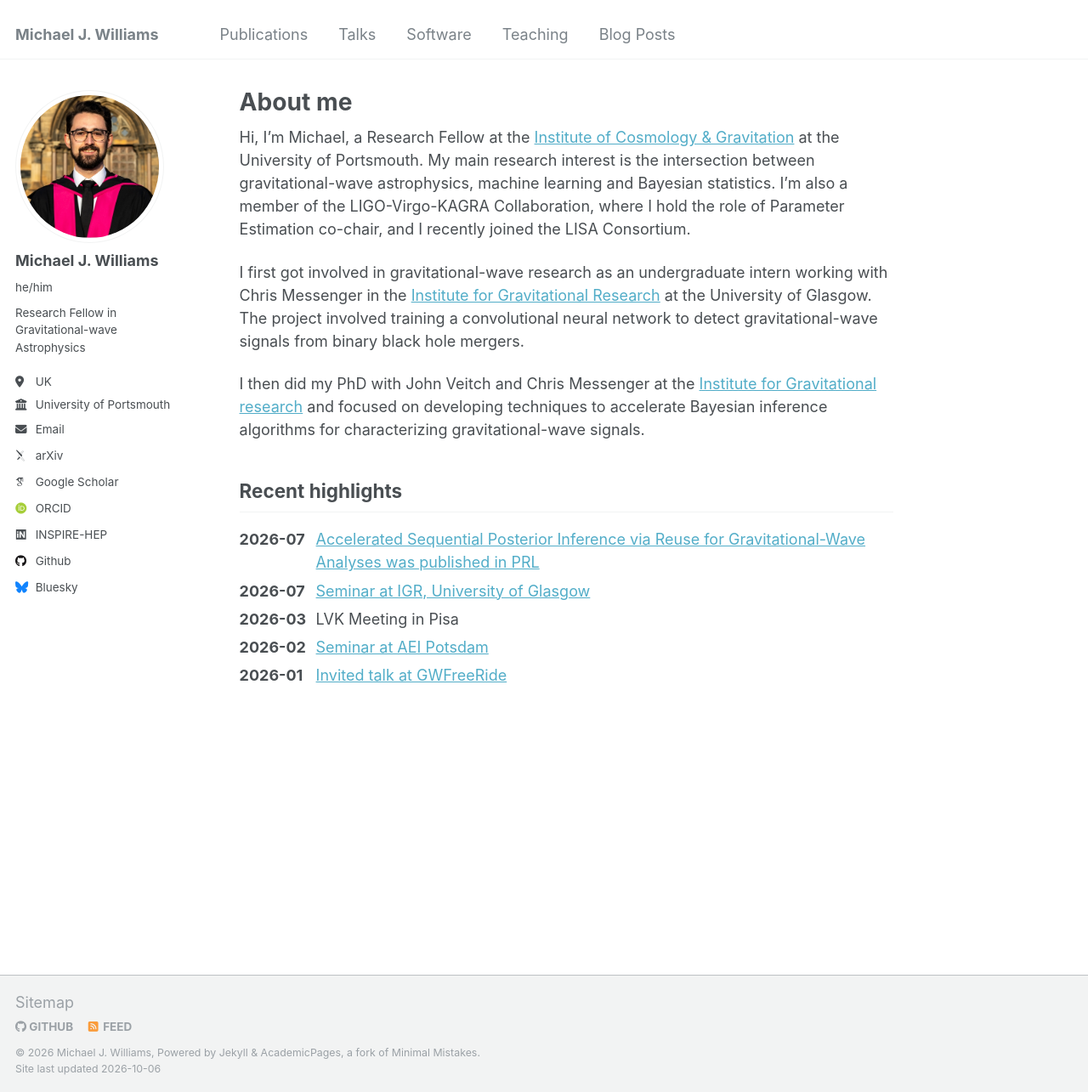
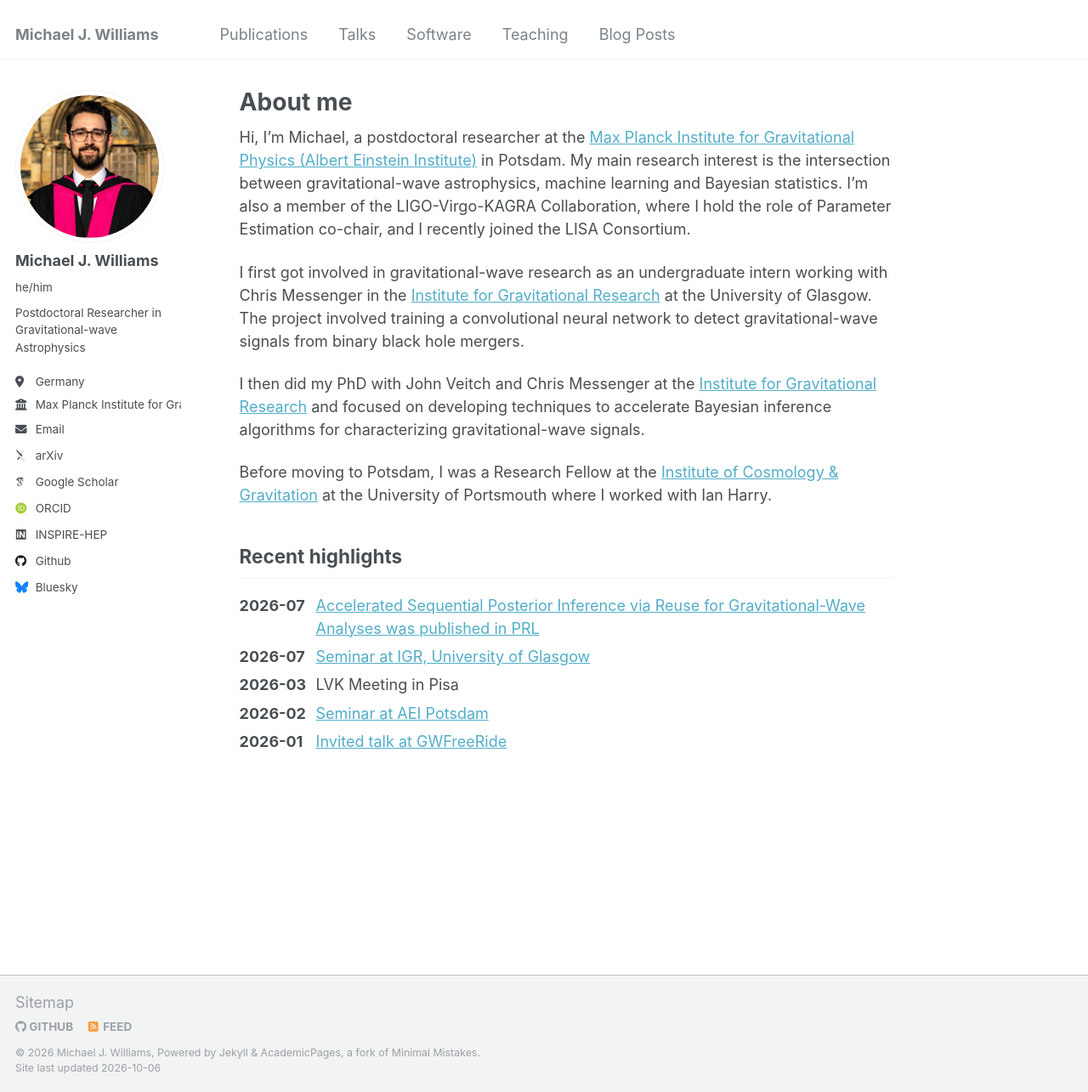
Before and after one commit to mj-will/mj-will.github.io, a Jekyll site: the page built from _pages/about.md, in a window 1280 px wide and 1285 px high. Shown: the whole window at 85% size. Built offline with Jekyll 4.4.1, drawn with Linux system fonts in a browser that asks for light colours; some web fonts are replaced.

Commit message:
update bio

```diff
--- a/_config.yml
+++ b/_config.yml
@@ -11,7 +11,7 @@ locale                   : "en-UK"
 title                    : "Michael J. Williams"
 title_separator          : "-"
 name                     : &name "Michael J. Williams"
-description              : &description "Research Fellow in Gravitational-wave Astrophysics"
+description              : &description "Postdoctoral Researcher in Gravitational-wave Astrophysics"
 url                      : https://michaeljwilliams.me/ # the base hostname & protocol for your site e.g. "https://mmistakes.github.io"
 baseurl                  : "" # the subpath of your site, e.g. "/blog"
 repository               : "https://michaeljwilliams.me/"
@@ -24,11 +24,11 @@ author:
   avatar           : "profile.jpg"
   name             : "Michael J. Williams"
   pronouns         : "he/him"
-  bio              : "Research Fellow in Gravitational-wave Astrophysics"
-  location         : "UK"
-  employer         : "University of Portsmouth"
+  bio              : "Postdoctoral Researcher in Gravitational-wave Astrophysics"
+  location         : "Germany"
+  employer         : "Max Planck Institute for Gravitational Physics (Albert Einstein Institute)"
   uri              : # URL
-  email            : "michael.williams3@port.ac.uk"
+  email            : "michael.j.williams@aei.mpg.de"
 
   # Academic websites
   arxiv            : "https://arxiv.org/a/williams_m_4.html"
@@ -157,6 +157,7 @@ include:
   - _pages
   - files
 exclude:
+  - _pages/cv.md
   - "*.sublime-project"
   - "*.sublime-workspace"
   - .asset-cache
--- a/_data/authors.yml
+++ b/_data/authors.yml
@@ -3,8 +3,8 @@
 Michael Williams:
   name        : "Michael J. Williams"
   uri         : "https://michaeljwilliams.me/"
-  email       : "michael.williams3@port.ac.uk"
-  bio         : "Research Fellow in Gravitational-wave Astrophysics"
+  email       : "michael.j.williams@aei.mpg.de"
+  bio         : "Postdoctoral Researcher in Gravitational-wave Astrophysics"
   avatar      : "profile.jpg"
   twitter     : # URL
   google_plus : # URL
--- a/_pages/about.md
+++ b/_pages/about.md
@@ -7,7 +7,7 @@ redirect_from:
   - /about.html
 ---
 
-Hi, I'm Michael, a Research Fellow at the [Institute of Cosmology & Gravitation][icg] at the University of Portsmouth.
+Hi, I'm Michael, a postdoctoral researcher at the [Max Planck Institute for Gravitational Physics (Albert Einstein Institute)][aei] in Potsdam.
 My main research interest is the intersection between gravitational-wave astrophysics, machine learning and Bayesian statistics.
 I'm also a member of the LIGO-Virgo-KAGRA Collaboration, where I hold the role of Parameter Estimation co-chair, and I recently
 joined the LISA Consortium.
@@ -17,9 +17,12 @@ Chris Messenger in the [Institute for Gravitational Research][igr] at the Univer
 The project involved training a convolutional neural network to detect gravitational-wave
 signals from binary black hole mergers.
 
-I then did my PhD with John Veitch and Chris Messenger at the [Institute for Gravitational research][igr]
+I then did my PhD with John Veitch and Chris Messenger at the [Institute for Gravitational Research][igr]
 and focused on developing techniques to accelerate Bayesian inference algorithms for
 characterizing gravitational-wave signals.
+
+Before moving to Potsdam, I was a Research Fellow at the [Institute of Cosmology & Gravitation][icg]
+at the University of Portsmouth where I worked with Ian Harry.
 
 ## Recent highlights
 <ul class="highlights-list">
```
Also changed, not shown: other parts of _pages/about.md (+1 -0 lines).
